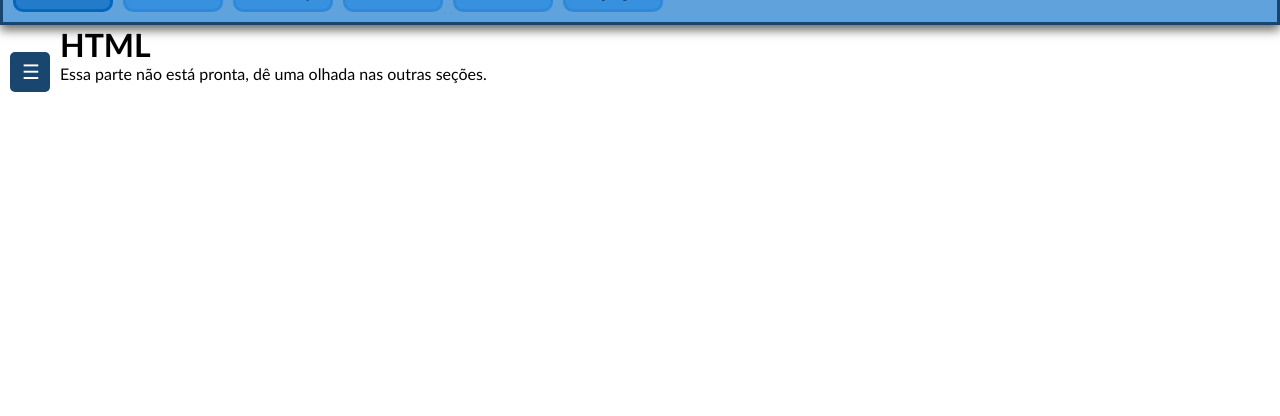
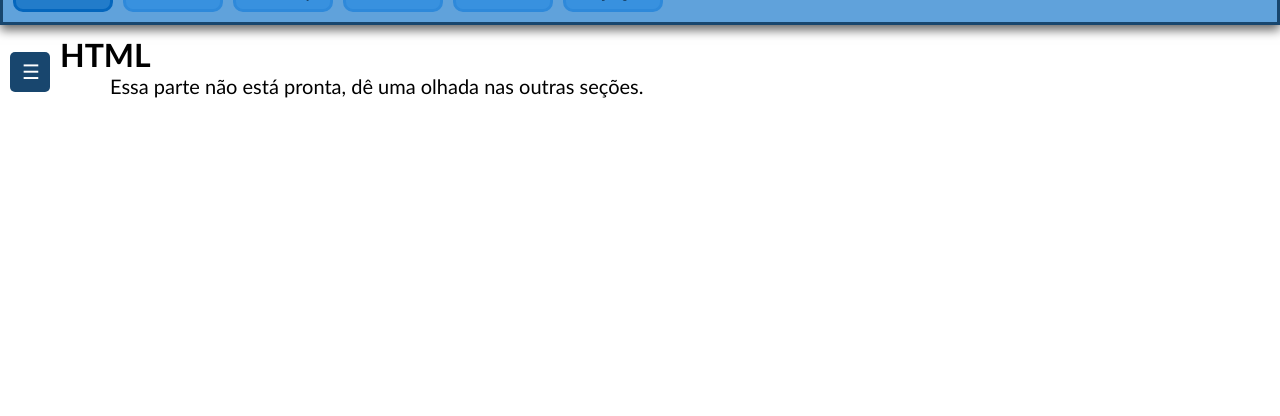
Before and after one commit to danielcosta149/ManualdeProgramacao, a PHP site: page / in a window 1280 px wide. Shown: the part 108-524 px from the top of the page. Run offline with PHP 8.4, Linux system fonts and the light colour scheme.

Commit message:
Introdução ao manual do Git 2.0

```diff
--- a/index.html
+++ b/index.html
@@ -96,7 +96,9 @@
                 <div class="infos">
 
                     <h1 id="concept1git">GIT - GITHUB</h1>
-                    <p>Olá, seja bem vindo ao</p>
+                    <p>
+                        Olá, seja bem vindo à seção GIT - GITHUB. Neste espaço você encontrará informações e dicas sobre como utilizar o Git e o GitHub para versionamento de código, colaboração em projetos e controle de versões. Explore os tópicos ao lado para começar!
+                    </p>
 
                 </div>
             </div>
--- a/style.css
+++ b/style.css
@@ -116,6 +116,8 @@ main.tab-contents {
     align-content: center;
     flex-direction: column;
     width: 100%;
+    margin-top: 10px;
+    margin-right: 25px;
     position: static;
     font-family: calibri;
     margin-left: 60px;
@@ -126,6 +128,11 @@ main.tab-contents {
 .infos.shifted {
     margin-left: 235px; /* 200px da largura da nav + 10px de espaço */
     transition: margin-left 0.4s ease-in-out; /* Adiciona uma transição suave */
+}
+
+.infos p{
+    font-size: 20px;
+    text-indent: 50px;
 }
 
 /* Navegação */
```
Also changed, not shown: Styles/git.css (added).
